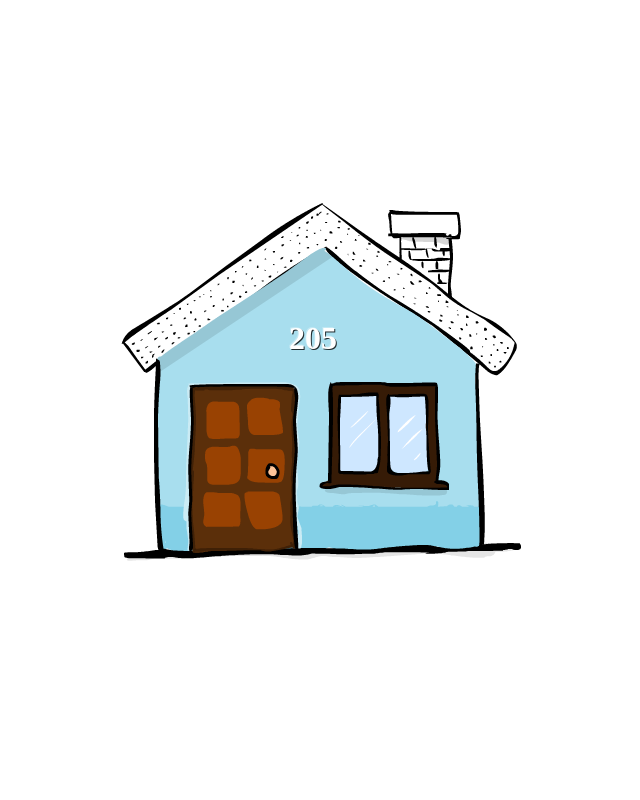
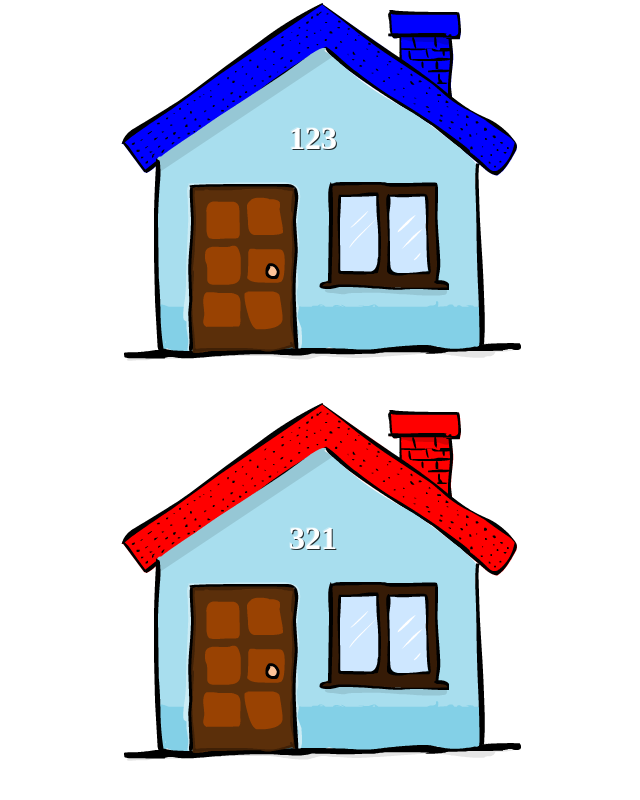
Before and after one commit to lintonye/react-101-for-designers, a React (Create React App) app in the folder react_house/: page / in a window 1280 px wide. Shown: the whole page, without its empty margins (321-961 px from the left). Built offline with nearby package versions, Linux system fonts and the light colour scheme.

Commit message:
Add sln 17

```diff
--- a/react_house/src/App.js
+++ b/react_house/src/App.js
@@ -21,8 +21,8 @@ const App = () => (
 
 const House = (props) => (
   <div className='house'>
-    <Roof color='white' />
-    <Wall />
+    <Roof color={props.roofColor} />
+    <Wall number={props.number} />
     <Window />
     <Door />
   </div>
@@ -32,16 +32,21 @@ const Roof = (props) => (
   <img src={Images.roof} className="roof" style={{ background: props.color }} />
 );
 
-const Wall = () => (
+const Wall = (props) => (
   <div>
     <img src={Images.wall} className="wall" />
-    <div className="house-number">205</div>
+    <div className="house-number">{props.number}</div>
   </div>
 );
 
 const Window = () => <img src={Images.window} className="window" />;
 const Door = () => <img src={Images.door_closed} className='door' />;
 
-const App = () => <House />;
+const App = () => (
+  <div>
+    <House roofColor='blue' number='123' />
+    <House roofColor='red' number='321' />
+  </div>
+);
 
 export default App;
```
